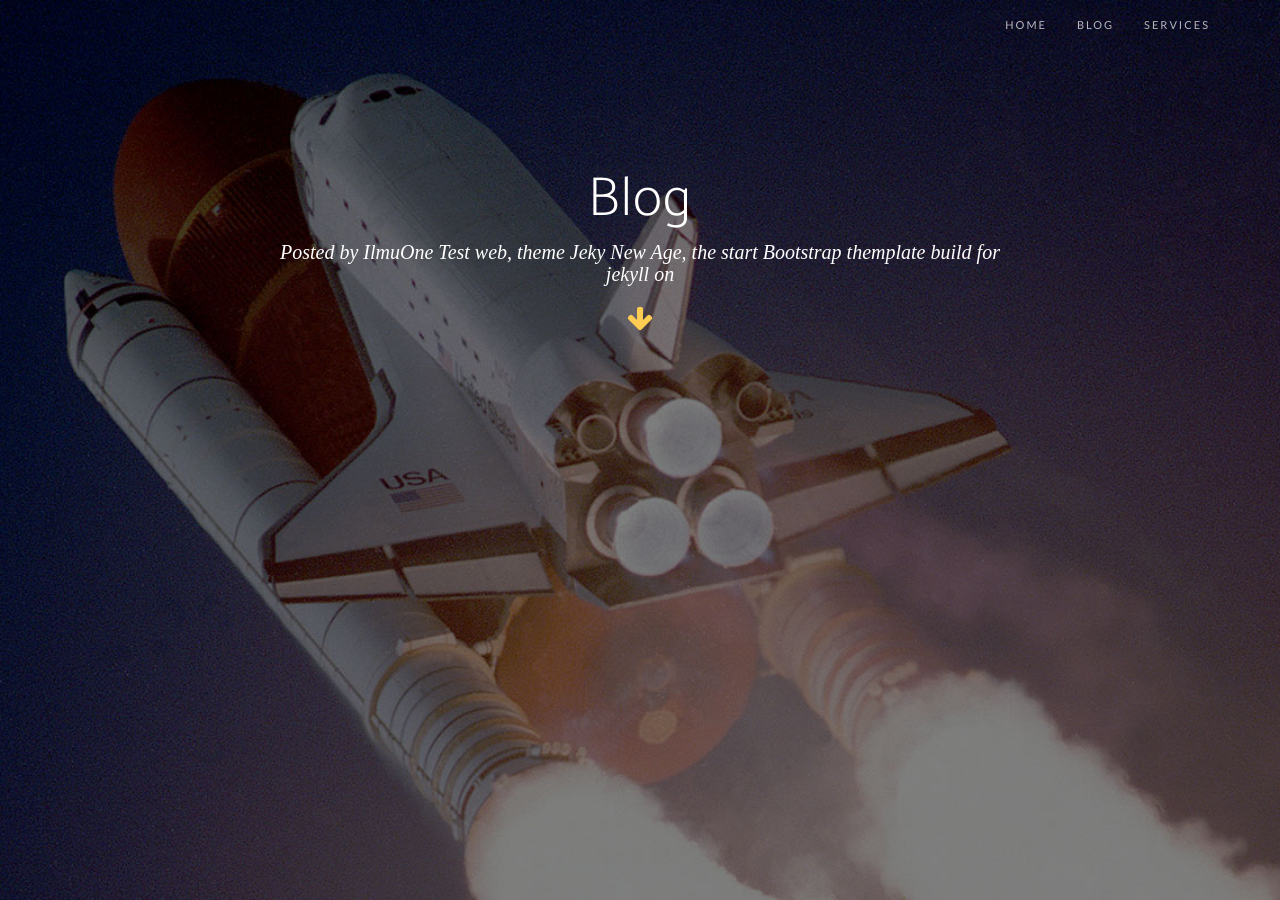
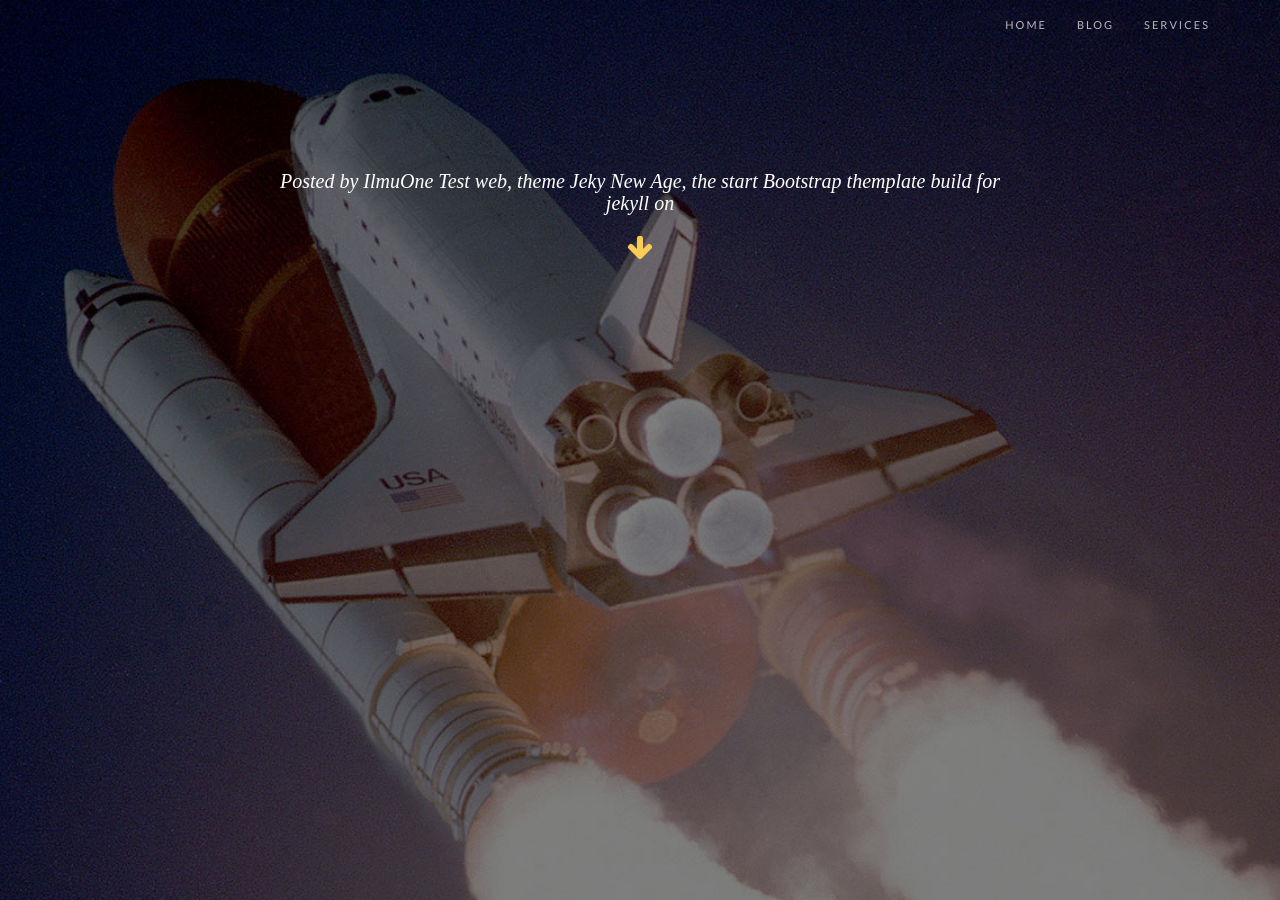
Before and after one commit to charlest7/adanamanya.github.io, a Jekyll site: the page built from blog.html, in a window 1280 px wide and 900 px high. Built offline with Jekyll 4.4.1, drawn with Linux system fonts in a browser that asks for light colours; nearby versions of some CDN libraries; some web fonts are replaced; a style sheet for code colours, icons or effects is not loaded.

Commit message:
Update blog.html

```diff
--- a/blog.html
+++ b/blog.html
@@ -1,7 +1,5 @@
 ---
 layout: post
-title: "Blog"
-description: "A Clean Blog Theme by Start Bootstrap"
 header-img: "img/post-bg-01.jpg"
 ---
 <div class="container-fluid index">
```
